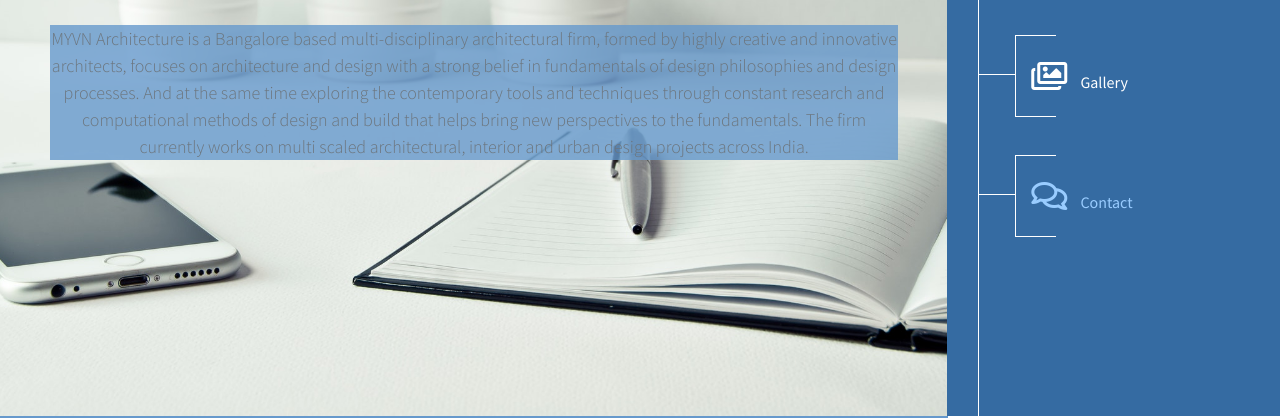
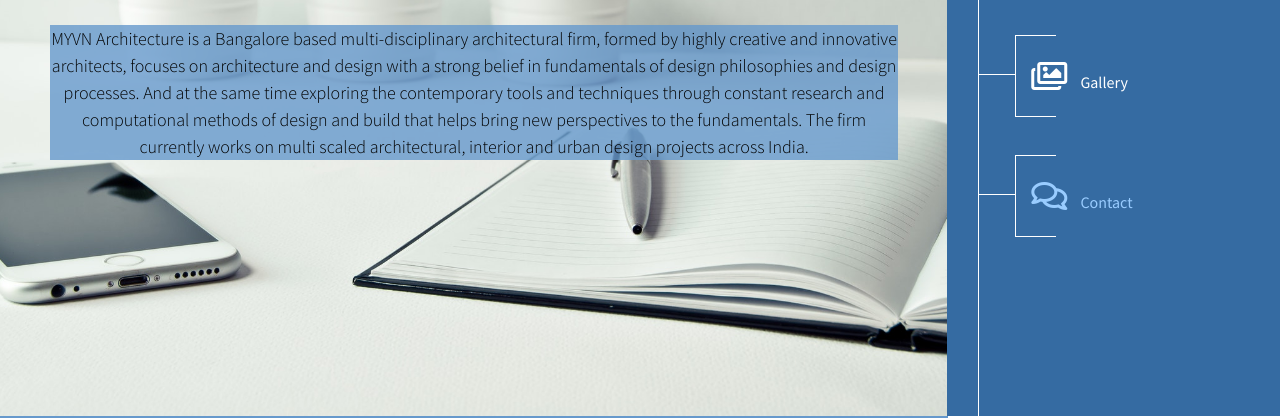
Before and after one commit to Singhak/ArchitechRishabh, a plain HTML site: page index.html in a window 1280 px wide. Shown: the part 384-802 px from the top of the page. Drawn offline with Linux system fonts and the light colour scheme.

Commit message:
first draft

```diff
--- a/index.html
+++ b/index.html
@@ -55,7 +55,7 @@ https://www.tooplate.com/view/2123-simply-amazed
                 <div class="container">
                     <div class="item">
                         <div class="bg-blue-transparent logo-fa"><span><i class="fas fa-2x fa-atom"></i></span> Simply Amazed</div>
-                        <div class="bg-blue-transparent"><p>
+                        <div class="bg-blue-transparent" style="color: black;"><p>
 MYVN Architecture is a Bangalore based  multi-disciplinary architectural firm, formed by highly creative and innovative architects, focuses on architecture and design with a strong belief in fundamentals of design philosophies and design processes. And at the same time exploring the contemporary tools and techniques through constant research and computational methods of design and build that helps bring new perspectives to the fundamentals. The firm currently works on multi scaled architectural, interior and urban design projects across India.</p></div>
                     </div>
                 </div>
```
